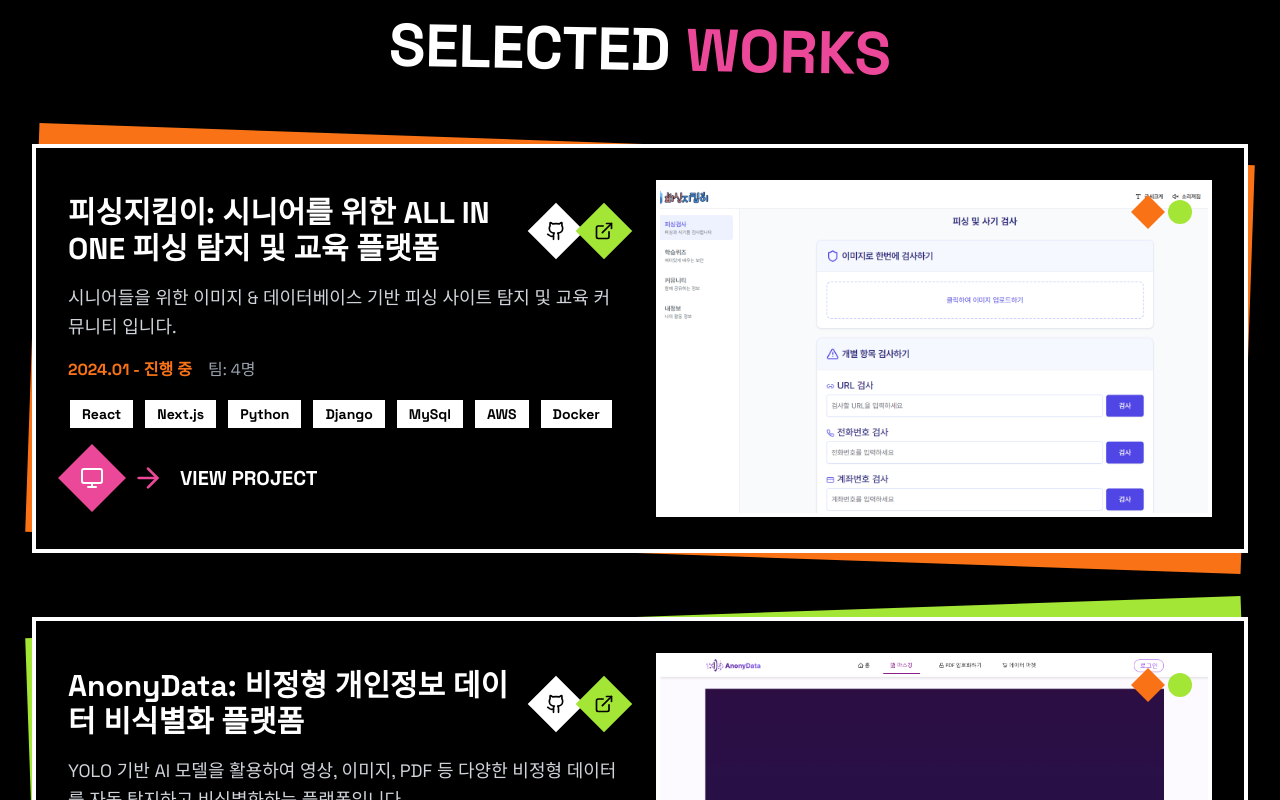
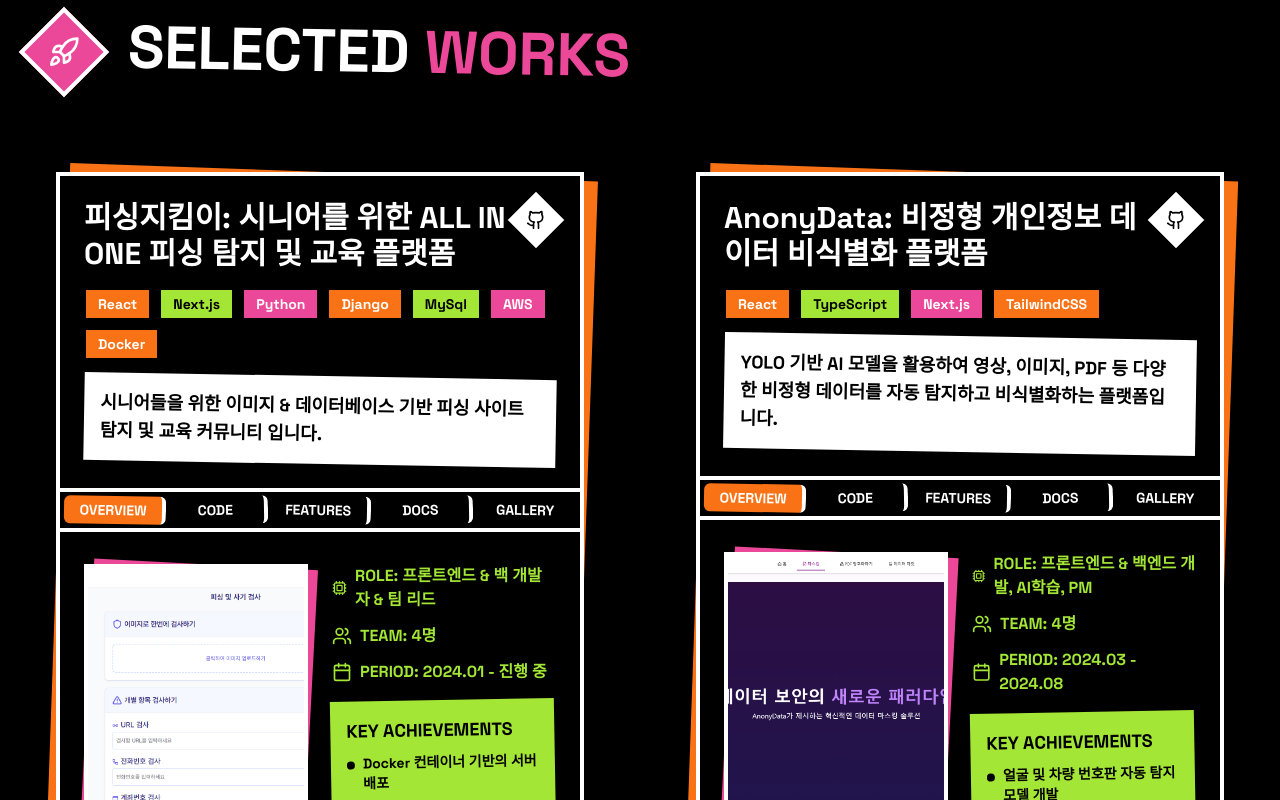
Before and after one commit to YYJ-SH/yeji-secudev-portfolio, a Next.js app: page /portfolio in a window 1280 px wide. Shown: the part 620-1420 px from the top of the page. Built offline with nearby package versions, Linux system fonts and the light colour scheme; a web font is replaced by a local one.

Commit message:
burte style added

```diff
--- a/src/app/portfolio/page.tsx
+++ b/src/app/portfolio/page.tsx
@@ -3,10 +3,9 @@
 
 import { useState, useEffect } from 'react';
 import RetroProjectCard from '@/components/portfolio/RetroProjectCard';
-import { ProjectDetailModal } from '@/components/portfolio/ProjectDetailModal';
 import { content } from '@/data/content';
 import { useLanguage } from '@/contexts/language-context';
-import { ArrowRight, ExternalLink, Github, Monitor, Smartphone, Globe } from 'lucide-react';
+import { Code, Rocket, Zap, Target } from 'lucide-react';
 
 export default function PortfolioPage() {
   const { language } = useLanguage();
@@ -18,8 +17,6 @@
 
   const [mousePosition, setMousePosition] = useState({ x: 0, y: 0 });
   const [isHovered, setIsHovered] = useState(false);
-  const [selectedProject, setSelectedProject] = useState(null);
-  const [isModalOpen, setIsModalOpen] = useState(false);
 
   useEffect(() => {
     const handleMouseMove = (e: MouseEvent) => {
@@ -28,16 +25,6 @@
     window.addEventListener('mousemove', handleMouseMove);
     return () => window.removeEventListener('mousemove', handleMouseMove);
   }, []);
-
-  const openProjectModal = (project: any) => {
-    setSelectedProject(project);
-    setIsModalOpen(true);
-  };
-
-  const closeProjectModal = () => {
-    setSelectedProject(null);
-    setIsModalOpen(false);
-  };
 
   // projects가 배열인지 확인
   if (!Array.isArray(projects)) {
@@ -92,95 +79,57 @@
       {/* Projects Section */}
       <section className="py-20 px-8">
         <div className="max-w-7xl mx-auto">
-          <h2 className="text-4xl md:text-6xl font-black mb-16 text-center transform rotate-1">
+          <div className="flex items-center gap-8 mb-16">
+            <div className="w-16 h-16 bg-pink-500 flex items-center justify-center transform rotate-45 border-4 border-white">
+              <Rocket className="w-8 h-8 text-white transform -rotate-45" />
+            </div>
+            <h2 className="text-4xl md:text-6xl font-black transform rotate-1">
               SELECTED <span className="text-pink-500">WORKS</span>
             </h2>
-          <div className="space-y-16">
-            {projects.map((project, index) => (
+          </div>
+
+          {/* Project Cards Grid */}
           <div
-                key={project.id}
-                className="relative group cursor-pointer"
+            className="grid grid-cols-1 xl:grid-cols-2 gap-16"
             onMouseEnter={() => setIsHovered(true)}
             onMouseLeave={() => setIsHovered(false)}
-                onClick={() => openProjectModal(project)}
           >
-                <div className={`absolute inset-0 ${
-                  index % 3 === 0 ? 'bg-orange-500' :
-                  index % 3 === 1 ? 'bg-lime-400' : 'bg-pink-500'
-                } transform ${index % 2 === 0 ? 'rotate-2' : '-rotate-2'}
-                group-hover:rotate-0 transition-transform duration-300`} />
-
-                <div className="relative bg-black border-4 border-white p-8 transform group-hover:translate-x-4 group-hover:translate-y-4 transition-transform duration-300">
-                  <div className="grid md:grid-cols-2 gap-8 items-center">
-                    {/* Project Info */}
-                    <div className="order-2 md:order-1">
-                      <div className="flex items-center gap-4 mb-4">
-                        <h3 className="text-2xl md:text-3xl font-black text-white">{project.title}</h3>
-                        <div className="flex gap-2">
-                          {project.githubLink && (
-                            <div className="w-10 h-10 bg-white text-black flex items-center justify-center transform rotate-45 hover:rotate-0 transition-transform">
-                              <Github className="w-5 h-5 transform -rotate-45" />
-                            </div>
-                          )}
-                          {project.liveDemo && (
-                            <div className="w-10 h-10 bg-lime-400 text-black flex items-center justify-center transform -rotate-45 hover:rotate-0 transition-transform">
-                              <ExternalLink className="w-5 h-5 transform rotate-45" />
-                            </div>
-                          )}
+            {projects.map((project) => (
+              <RetroProjectCard
+                key={project.id}
+                project={project}
+              />
+            ))}
           </div>
         </div>
+      </section>
 
-                      <p className="text-lg text-gray-300 mb-4 leading-relaxed">
-                        {project.description}
-                      </p>
+      {/* Skills Showcase */}
+      <section className="py-20 px-8 border-t-4 border-white">
+        <div className="max-w-4xl mx-auto text-center">
+          <h2 className="text-4xl md:text-6xl font-black mb-16 transform rotate-1">
+            TECH <span className="text-orange-500">STACK</span>
+          </h2>
 
-                      <div className="mb-4">
-                        <span className="text-orange-500 font-bold">{project.period}</span>
-                        <span className="text-gray-400 ml-4">팀: {project.teamSize}</span>
+          <div className="grid grid-cols-2 md:grid-cols-4 gap-8">
+            {[
+              { icon: Code, label: 'FRONTEND', color: 'bg-orange-500', skills: ['React', 'Next.js', 'TypeScript'] },
+              { icon: Zap, label: 'BACKEND', color: 'bg-lime-400', skills: ['Python', 'Django', 'Node.js'] },
+              { icon: Target, label: 'SECURITY', color: 'bg-pink-500', skills: ['Penetration Testing', 'OWASP', 'CTF'] },
+              { icon: Rocket, label: 'DEVOPS', color: 'bg-orange-500', skills: ['Docker', 'AWS', 'CI/CD'] }
+            ].map(({ icon: Icon, label, color, skills }, index) => (
+              <div key={label} className="relative group">
+                <div className={`absolute inset-0 ${color} transform ${index % 2 === 0 ? 'rotate-12' : '-rotate-12'}
+                  group-hover:rotate-0 transition-transform duration-300`} />
+                <div className="relative bg-black border-4 border-white p-6 transform group-hover:translate-x-2 group-hover:translate-y-2 transition-transform duration-300">
+                  <Icon className="w-12 h-12 text-white mx-auto mb-4" />
+                  <h3 className="text-lg font-black text-white mb-3">{label}</h3>
+                  <div className="space-y-1">
+                    {skills.map((skill) => (
+                      <div key={skill} className="text-xs text-gray-300 font-bold">
+                        {skill}
                       </div>
-
-                      <div className="flex flex-wrap gap-2 mb-6">
-                        {project.mainTech?.map((tech, i) => (
-                          <span
-                            key={i}
-                            className="px-3 py-1 bg-white text-black font-bold text-sm transform hover:scale-105 transition-transform border-2 border-black"
-                          >
-                            {tech}
-                          </span>
                     ))}
-                      </div>
-
-                      <div className="flex items-center gap-4">
-                        <div className="w-12 h-12 bg-pink-500 flex items-center justify-center transform rotate-45">
-                          <Monitor className="w-6 h-6 transform -rotate-45" />
-                        </div>
-                        <ArrowRight className="w-8 h-8 group-hover:translate-x-2 transition-transform text-pink-500" />
-                        <span className="text-xl font-black">VIEW PROJECT</span>
-                      </div>
-                    </div>
-
-                    {/* Project Image */}
-                    <div className="order-1 md:order-2 relative">
-                      <div className="relative overflow-hidden border-4 border-white">
-                        <div className="relative w-full pt-[60%]"> {/* 5:3 비율 컨테이너 */}
-                          {project.thumbnail ? (
-                            <img
-                              src={project.thumbnail}
-                              alt={project.title}
-                              className="absolute inset-0 w-full h-full object-cover transform group-hover:scale-105 transition-transform duration-300"
-                            />
-                          ) : (
-                            <div className="absolute inset-0 w-full h-full bg-gradient-to-br from-orange-500 to-pink-500 flex items-center justify-center">
-                              <span className="text-6xl">🚀</span>
-                            </div>
-                          )}
-                        </div>
-                        <div className="absolute top-4 right-4 flex gap-2">
-                          <div className="w-6 h-6 bg-orange-500 transform rotate-45" />
-                          <div className="w-6 h-6 bg-lime-400 rounded-full" />
-                        </div>
-                      </div>
-                    </div>
                   </div>
                 </div>
               </div>
@@ -208,13 +157,6 @@
           </div>
         </div>
       </section>
-
-      {/* Project Detail Modal */}
-      <ProjectDetailModal
-        isOpen={isModalOpen}
-        project={selectedProject}
-        onClose={closeProjectModal}
-      />
     </main>
   );
 }
```
Also changed, not shown: src/components/portfolio/SimpleProjectCard.tsx (added, +120 -0 lines). Lines whose indentation alone changed are shown as unchanged.
